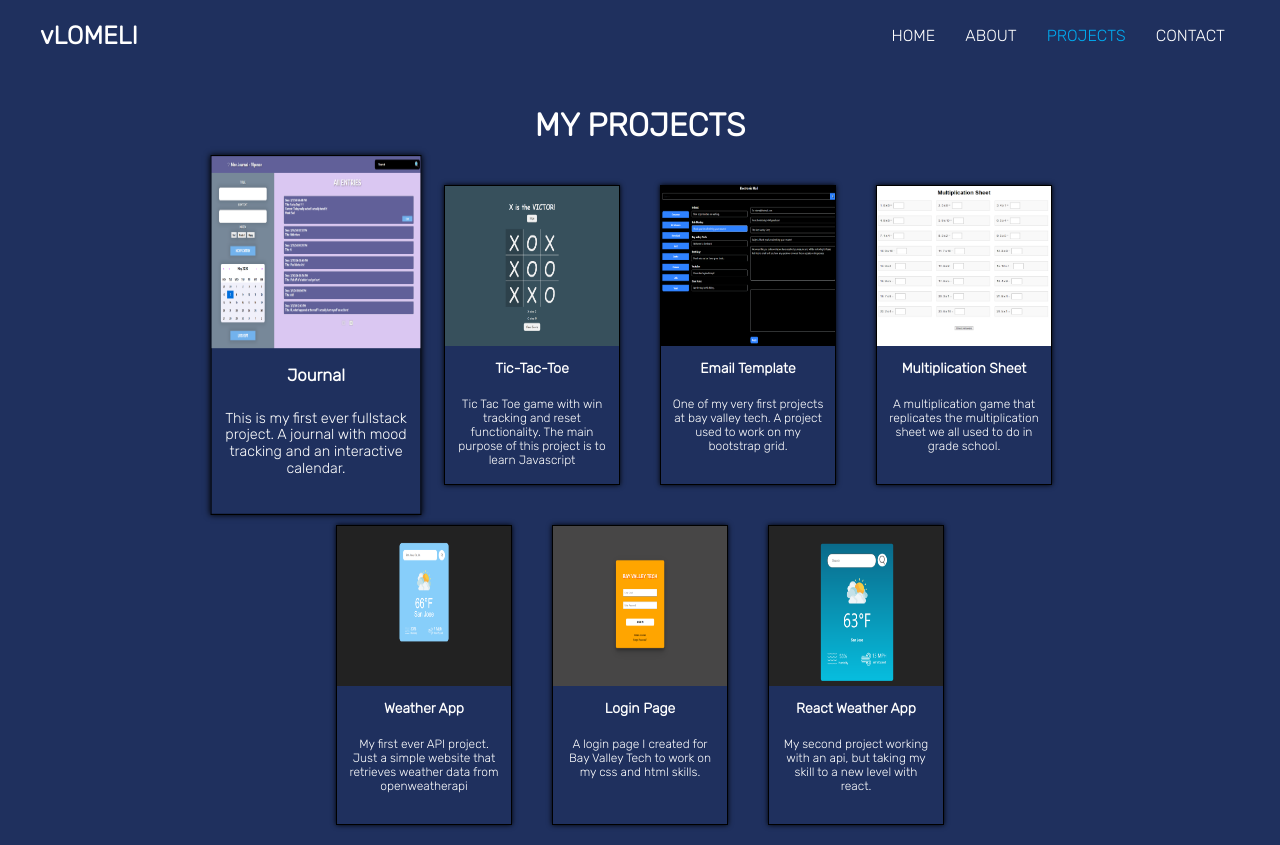
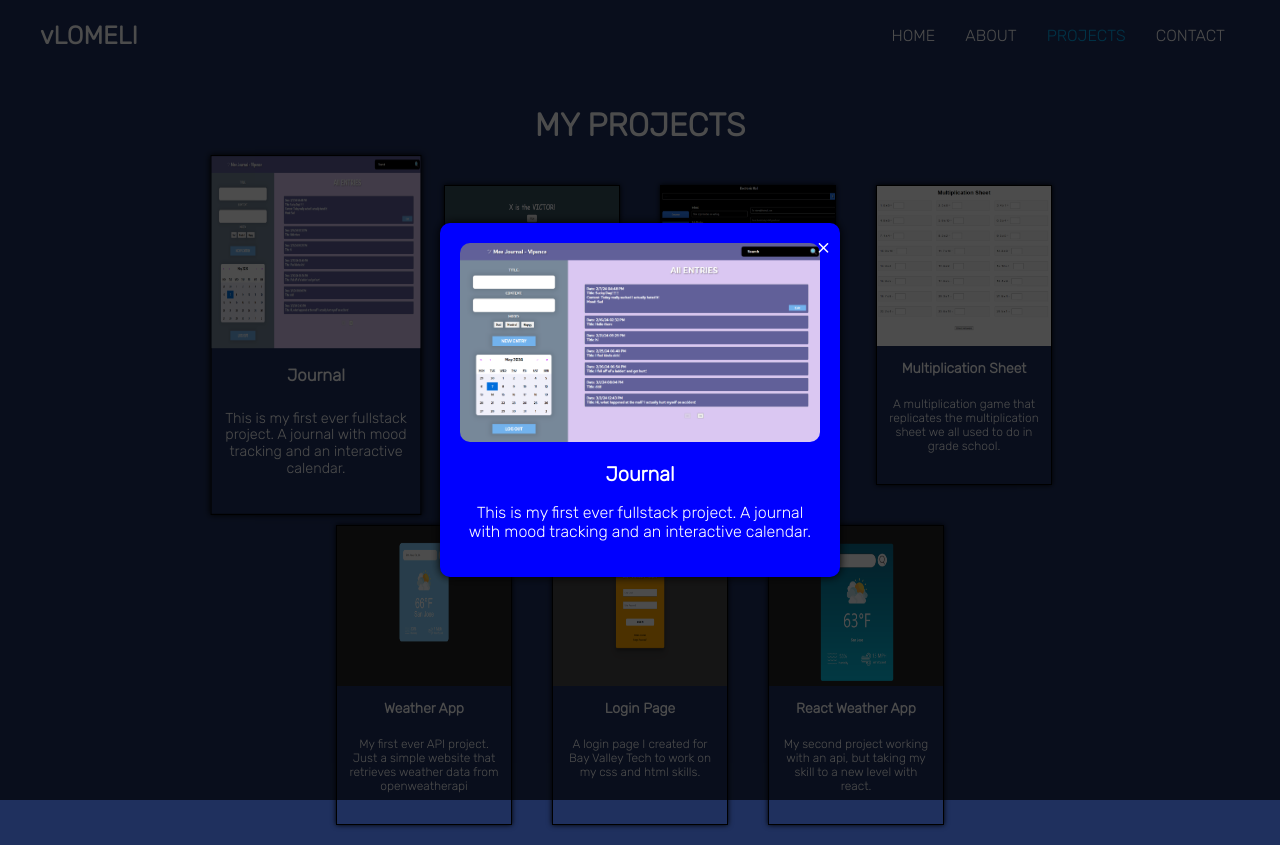
Before and after one commit to vlomeli/react-portfolio, a React (Vite) app: page /Projects in a window 1280 px wide. Both pictures are taken after a click on the element 316 px from the left and 335 px from the top of the page. Built offline with nearby package versions, Linux system fonts and the light colour scheme; a web font is replaced by a local one.

Commit message:
model for cards when expanded

```diff
--- a/src/components/Card.jsx
+++ b/src/components/Card.jsx
@@ -11,6 +11,10 @@ const Card = ({ details }) => {
     } else {
       setExpandedIndex(index); // Expand the clicked card
     }
+  };
+
+  const handleCloseModal = () => {
+    setExpandedIndex(null);
   };
 
   return (
@@ -30,6 +34,22 @@ const Card = ({ details }) => {
           </div>
         </div>
       ))}
+
+      {expandedIndex !== null && (
+        <div className="modal-overlay" onClick={handleCloseModal}>
+          <div className="modal-content" onClick={(e) => e.stopPropagation()}>
+            <span className="modal-close" onClick={handleCloseModal}>
+              &times;
+            </span>
+            <img
+              src={details[expandedIndex].img}
+              alt={details[expandedIndex].title}
+            />
+            <h2>{details[expandedIndex].title}</h2>
+            <p>{details[expandedIndex].description}</p>
+          </div>
+        </div>
+      )}
     </div>
   );
 };
--- a/src/components/CardData.jsx
+++ b/src/components/CardData.jsx
@@ -5,6 +5,8 @@ import multiplication from "../images/multiplication.png";
 import weatherapp from "../images/weatherapp.png";
 import loginui from "../images/loginui.png";
 import reactweatherapp from "../images/reactweatherapp.png";
+//import github from "../images/github.png";
+
 
 const CardData = [
   {
@@ -12,6 +14,7 @@ const CardData = [
     title: "Journal",
     description:
       "This is my first ever fullstack project. A journal with mood tracking and an interactive calendar.",
+      //githubURL:,
   },
   {
     img: tictactoe,
--- a/src/style.css
+++ b/src/style.css
@@ -317,6 +317,52 @@ body {
   /* Add other styles as needed */
 }
 
+.modal-overlay {
+  position: fixed;
+  top: 0;
+  left: 0;
+  width: 100%;
+  height: 100%;
+  background-color: rgba(0, 0, 0, 0.7);
+  display: flex;
+  justify-content: center;
+  align-items: center;
+  z-index: 1000;
+}
+
+.modal-content {
+  background-color: blue;
+  padding: 20px;
+  border-radius: 10px;
+  max-width: 400px;  /* Adjusted to a smaller width */
+  width: 80%;
+  box-shadow: 0 0 10px black;
+  text-align: center;
+  position: relative;
+}
+
+.modal-content img {
+  max-width: 100%;
+  border-radius: 10px;
+}
+
+.modal-close {
+  position: absolute;
+  top: 10px;  /* Adjusted for smaller modal */
+  right: 10px;  /* Adjusted for smaller modal */
+  font-size: 24px;
+  color: white;
+  cursor: pointer;
+}
+
+.modal-content h2 {
+  font-size: 20px; /* Adjust font size for smaller modal */
+}
+
+.modal-content p {
+  font-size: 16px; /* Adjust font size for smaller modal */
+}
+
 /*css for form / contact page */
 
 .contact h1 {
```
